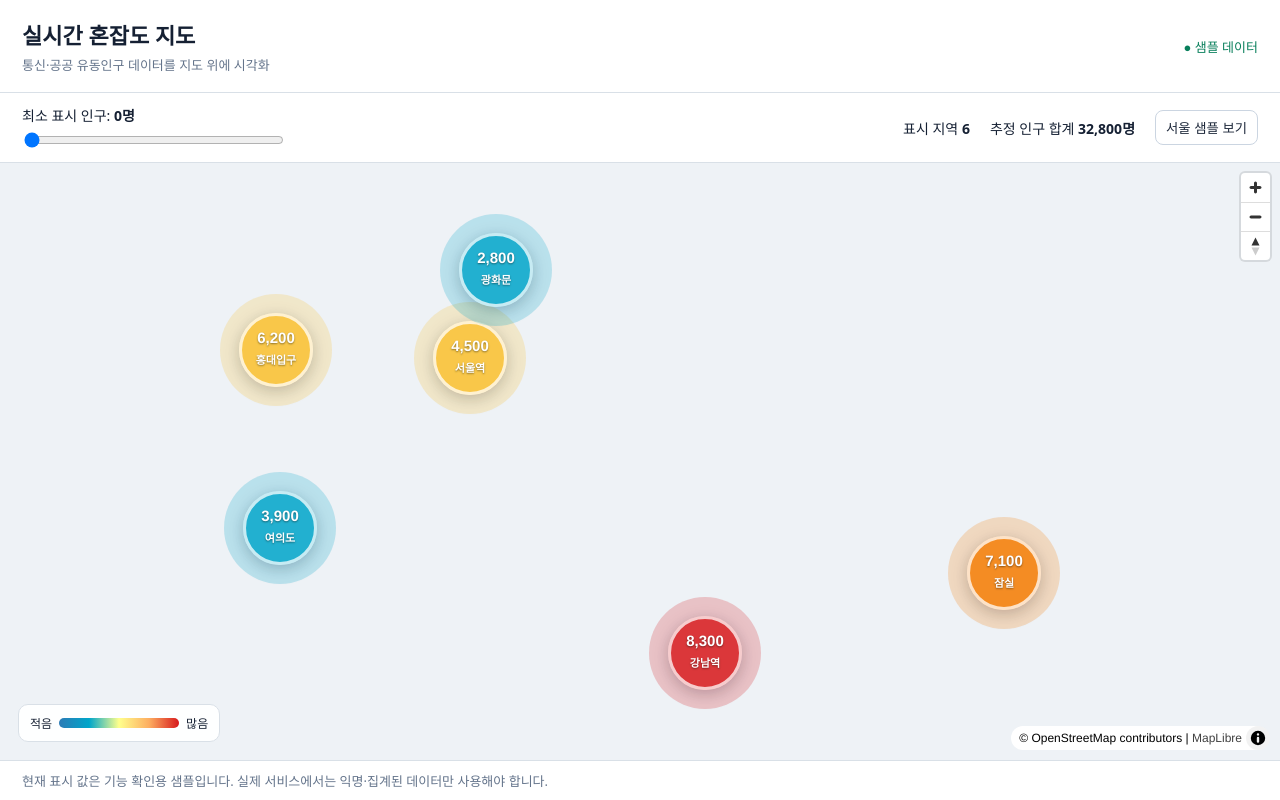
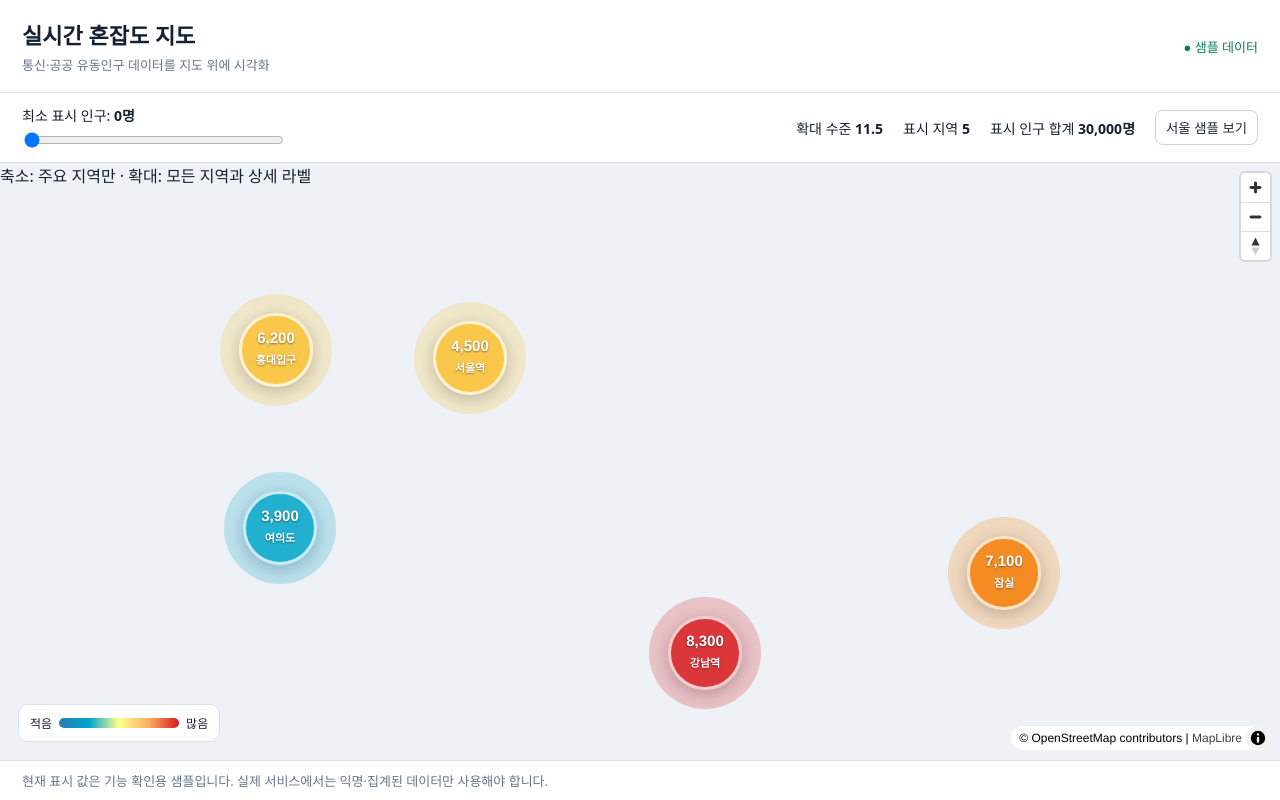
Before and after one commit to soonyeol-huh/crowd-map, a React (Vite) app: page / in a window 1280 px wide. Built offline with nearby package versions, Linux system fonts and the light colour scheme; no server answers.

Commit message:
Adapt crowd markers to map zoom

```diff
--- a/src/main.tsx
+++ b/src/main.tsx
@@ -49,6 +49,12 @@ function markerColor(population: number) {
   return '#2c7bb6';
 }
 
+function markerMode(zoom: number) {
+  if (zoom < 10) return 'compact';
+  if (zoom < 12) return 'normal';
+  return 'detailed';
+}
+
 function App() {
   const mapContainer = useRef<HTMLDivElement>(null);
   const mapRef = useRef<maplibregl.Map | null>(null);
@@ -56,12 +62,22 @@ function App() {
   const [threshold, setThreshold] = useState(0);
   const [selected, setSelected] = useState<CrowdPoint | null>(null);
   const [mapReady, setMapReady] = useState(false);
+  const [zoomLevel, setZoomLevel] = useState(10.5);
 
   const filtered = useMemo(
     () => samplePoints.filter((point) => point.population >= threshold),
     [threshold]
   );
-  const total = filtered.reduce((sum, point) => sum + point.population, 0);
+
+  const visiblePoints = useMemo(() => {
+    const sorted = [...filtered].sort((a, b) => b.population - a.population);
+    if (zoomLevel < 10) return sorted.slice(0, 3);
+    if (zoomLevel < 12) return sorted.slice(0, 5);
+    return sorted;
+  }, [filtered, zoomLevel]);
+
+  const total = visiblePoints.reduce((sum, point) => sum + point.population, 0);
+  const mode = markerMode(zoomLevel);
 
   const focusSeoul = () => {
     const map = mapRef.current;
@@ -82,9 +98,11 @@ function App() {
     });
 
     map.addControl(new maplibregl.NavigationControl(), 'top-right');
+    map.on('zoomend', () => setZoomLevel(map.getZoom()));
     map.on('load', () => {
       mapRef.current = map;
       setMapReady(true);
+      setZoomLevel(map.getZoom());
       const bounds = new maplibregl.LngLatBounds();
       samplePoints.forEach((point) => bounds.extend([point.lng, point.lat]));
       map.fitBounds(bounds, { padding: 80, maxZoom: 11.5, duration: 0 });
@@ -106,10 +124,10 @@ function App() {
     markersRef.current.forEach((marker) => marker.remove());
     markersRef.current = [];
 
-    filtered.forEach((point) => {
+    visiblePoints.forEach((point) => {
       const el = document.createElement('button');
       el.type = 'button';
-      el.className = 'crowd-marker';
+      el.className = `crowd-marker crowd-marker--${mode}`;
       el.style.setProperty('--marker-color', markerColor(point.population));
       el.innerHTML = `<span class="crowd-marker__value">${point.population.toLocaleString()}</span><span class="crowd-marker__name">${point.name}</span>`;
       el.setAttribute('aria-label', `${point.name} 추정 인구 ${point.population.toLocaleString()}명`);
@@ -120,7 +138,7 @@ function App() {
         .addTo(map);
       markersRef.current.push(marker);
     });
-  }, [filtered, mapReady]);
+  }, [visiblePoints, mapReady, mode]);
 
   return (
     <main className="app">
@@ -138,14 +156,16 @@ function App() {
           <input type="range" min="0" max="8000" step="500" value={threshold} onChange={(event) => setThreshold(Number(event.target.value))} />
         </label>
         <div className="metrics">
-          <span>표시 지역 <strong>{filtered.length}</strong></span>
-          <span>추정 인구 합계 <strong>{total.toLocaleString()}명</strong></span>
+          <span>확대 수준 <strong>{zoomLevel.toFixed(1)}</strong></span>
+          <span>표시 지역 <strong>{visiblePoints.length}</strong></span>
+          <span>표시 인구 합계 <strong>{total.toLocaleString()}명</strong></span>
           <button type="button" className="focus-button" onClick={focusSeoul}>서울 샘플 보기</button>
         </div>
       </section>
 
       <section className="map-wrap">
         <div ref={mapContainer} className="map" />
+        <div className="zoom-guide">축소: 주요 지역만 · 확대: 모든 지역과 상세 라벨</div>
         <div className="legend" aria-label="혼잡도 범례">
           <span>적음</span><i className="gradient" /><span>많음</span>
         </div>
```
